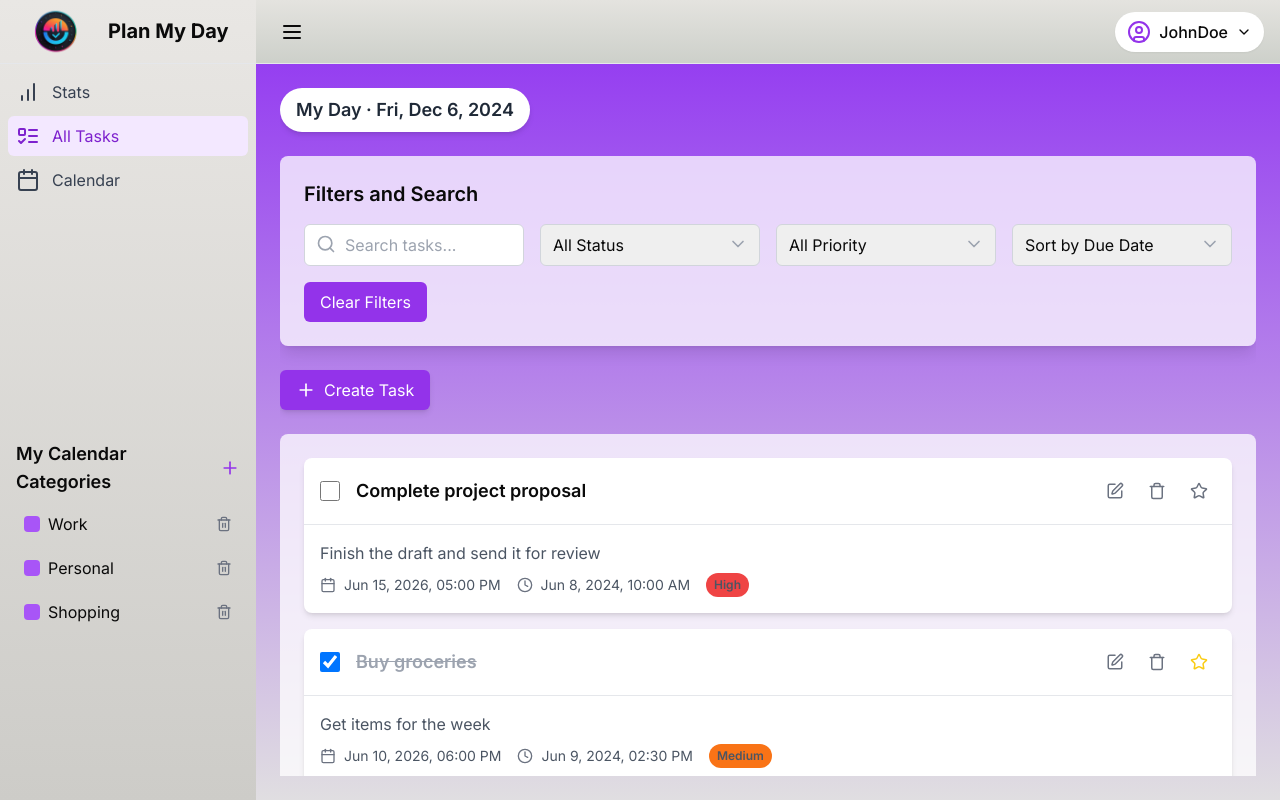
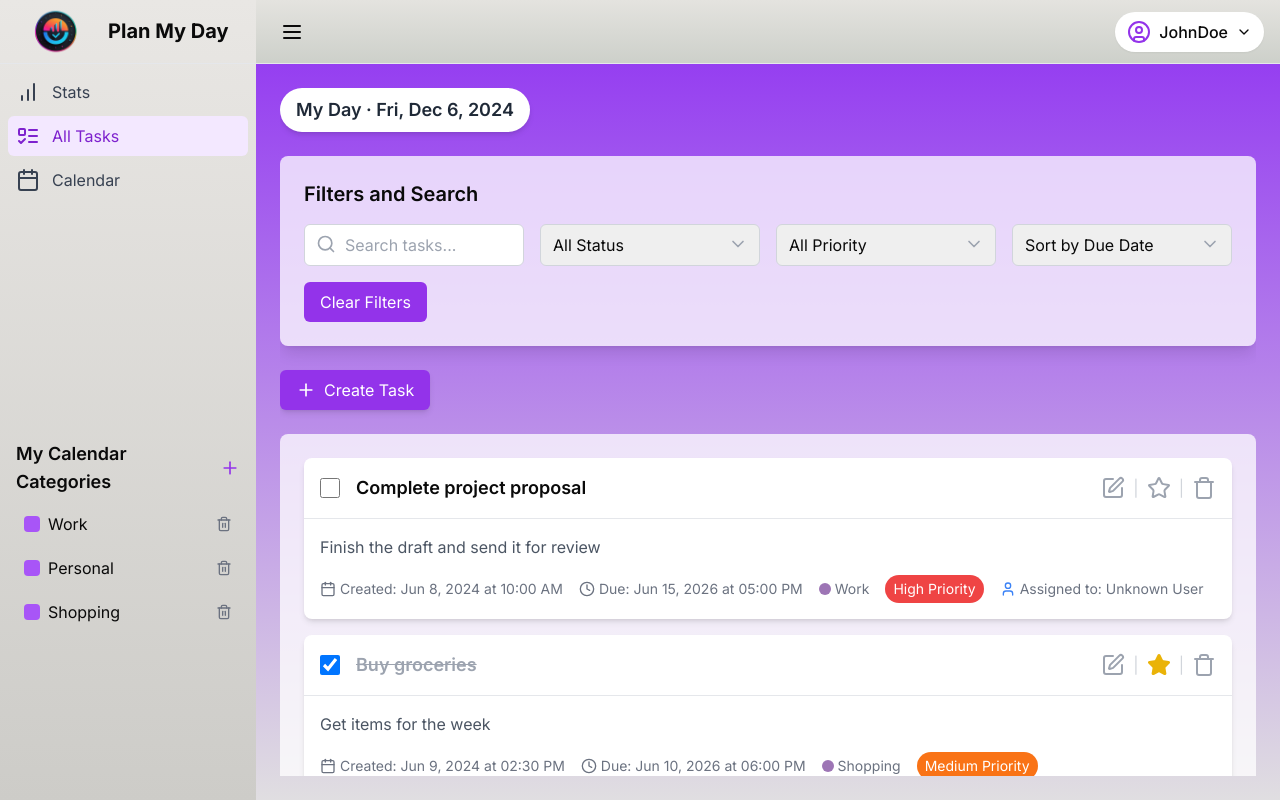
Before and after one commit to Vlados-XiMiK/Plan-My-Day-UI, a Next.js app: page /dashboard/tasks in a window 1280 px wide. Built offline with nearby package versions, Linux system fonts and the light colour scheme.

Commit message:
fix bugs and update ui/tasks

```diff
--- a/package.json
+++ b/package.json
@@ -13,6 +13,7 @@
     "autoprefixer": "^10.4.20",
     "class-variance-authority": "^0.7.1",
     "clsx": "^2.1.1",
+    "date-fns": "^4.1.0",
     "framer-motion": "^11.13.1",
     "lucide-react": "^0.468.0",
     "next": "^15.0.4",
--- a/src/app/dashboard/tasks/page.tsx
+++ b/src/app/dashboard/tasks/page.tsx
@@ -1,10 +1,14 @@
 'use client'
 
 import { useState, useEffect } from 'react'
-import { Search, Filter, ChevronDown, Edit, Star, Trash, Plus, Calendar, Clock } from 'lucide-react'
+import { Search, ChevronDown, Edit, Star, Trash, Plus, Calendar, Clock, User, Users } from 'lucide-react'
+import { format } from 'date-fns' // Import date-fns for consistent formatting
 import TaskCreationPopup from '../../../components/main/pop-up/TaskCreationPopup'
 import TaskEditPopup from '../../../components/main/pop-up/TaskEditPopup'
 import { useNotification } from '@/contexts/notification-context'
+
+// Precompute current date outside the component
+const currentDate = format(new Date(), 'EEE, MMM d, yyyy') // e.g., "Fri, Feb 21, 2025"
 
 interface Task {
   id: number;
@@ -16,6 +20,18 @@ interface Task {
   priority: 'high' | 'medium' | 'low';
   completed: boolean;
   starred: boolean;
+  assignedTo: string | null; // ID пользователя или группы
+  groupId: string | null;    // ID группы
+}
+
+interface User {
+  id: string;
+  name: string;
+}
+
+interface Group {
+  id: string;
+  name: string;
 }
 
 export default function MainContent() {
@@ -30,6 +46,8 @@ export default function MainContent() {
       priority: 'high',
       completed: false,
       starred: false,
+      assignedTo: 'user123', // Пример назначенного пользователя
+      groupId: null,
     },
     {
       id: 2,
@@ -41,6 +59,8 @@ export default function MainContent() {
       priority: 'medium',
       completed: true,
       starred: true,
+      assignedTo: null,
+      groupId: 'group456', // Пример назначенной группы
     },
     {
       id: 3,
@@ -52,60 +72,74 @@ export default function MainContent() {
       priority: 'low',
       completed: false,
       starred: false,
+      assignedTo: null,
+      groupId: null,
     },
   ])
 
   const [isCreationPopupOpen, setCreationPopupOpen] = useState(false)
   const [isEditPopupOpen, setEditPopupOpen] = useState(false)
   const [taskToEdit, setTaskToEdit] = useState<Task | null>(null)
-  const [currentDate, setCurrentDate] = useState<string>('')
-  const { addNotification } = useNotification();
+  const [users, setUsers] = useState<User[]>([]) // Список пользователей
+  const [groups, setGroups] = useState<Group[]>([]) // Список групп
+  const { addNotification } = useNotification()
 
-  useEffect(() => {
-    setCurrentDate(new Date().toLocaleDateString('en-US', { weekday: 'short', month: 'short', day: 'numeric', year: 'numeric' }))
-  }, [])
 
   const toggleTaskCompletion = (id: number) => {
     setTasks(tasks.map(task =>
       task.id === id ? { ...task, completed: !task.completed } : task
     ))
-    const task = tasks.find(task => task.id === id);
+    const task = tasks.find(task => task.id === id)
     if (task) {
       addNotification(
         'info',
         task.completed ? 'Task marked as incomplete.' : 'Task completed!'
-      );
+      )
     }
   }
 
   const toggleTaskStarred = (id: number) => {
     setTasks(tasks.map(task =>
       task.id === id ? { ...task, starred: !task.starred } : task
-    ));
-    const task = tasks.find(task => task.id === id);
+    ))
+    const task = tasks.find(task => task.id === id)
     if (task) {
       addNotification(
         'success',
         task.starred ? 'Task removed from favorites.' : 'Task added to favorites!'
-      );
+      )
     }
-  };
+  }
 
   const handleCreateTask = (task: Partial<Task>) => {
+    const now = new Date().toISOString() // Capture once to ensure consistency
     setTasks(prev => [
       ...prev,
       {
         id: prev.length + 1,
         title: task.title || 'New Task',
         description: task.description || '',
-        createdAt: new Date().toISOString(),
-        dueDate: task.dueDate || new Date().toISOString(),
+        createdAt: now,
+        dueDate: task.dueDate || now,
         category: task.category || 'Uncategorized',
         priority: task.priority || 'low',
         completed: false,
         starred: false,
+        assignedTo: task.assignedTo || null,
+        groupId: task.groupId || null,
       },
     ])
+    // Отправка задачи на бэкенд
+    fetch('/api/tasks', {
+      method: 'POST',
+      headers: { 'Content-Type': 'application/json' },
+      body: JSON.stringify({
+        ...task,
+        createdAt: now,
+        completed: false,
+        starred: false,
+      }),
+    }).catch(error => addNotification('error', 'Failed to create task'));
   }
 
   const handleEditTask = (updatedTask: Task) => {
@@ -113,7 +147,14 @@ export default function MainContent() {
       prev.map(task => (task.id === updatedTask.id ? updatedTask : task))
     )
     setEditPopupOpen(false)
-    addNotification('info', 'Task updated successfully!');
+    addNotification('info', 'Task updated successfully!')
+
+    // Обновление задачи на бэкенде
+    fetch(`/api/tasks/${updatedTask.id}`, {
+      method: 'PUT',
+      headers: { 'Content-Type': 'application/json' },
+      body: JSON.stringify(updatedTask),
+    }).catch(error => addNotification('error', 'Failed to update task'));
   }
 
   const openEditPopup = (task: Task) => {
@@ -122,33 +163,39 @@ export default function MainContent() {
   }
 
   const handleDeleteTask = (id: number) => {
-    setTasks(tasks.filter(task => task.id !== id));
-    addNotification('success', 'Task deleted successfully!');
-  };
+    setTasks(tasks.filter(task => task.id !== id))
+    addNotification('success', 'Task deleted successfully!')
+
+    // Удаление задачи на бэкенде
+    fetch(`/api/tasks/${id}`, {
+      method: 'DELETE',
+    }).catch(error => addNotification('error', 'Failed to delete task'));
+  }
 
   const getPriorityColor = (priority: string) => {
     switch (priority) {
-      case 'high':
-        return 'bg-red-500'
-      case 'medium':
-        return 'bg-orange-500'
-      case 'low':
-        return 'bg-green-500'
-      default:
-        return 'bg-gray-500'
+      case 'high': return 'bg-red-500'
+      case 'medium': return 'bg-orange-500'
+      case 'low': return 'bg-green-500'
+      default: return 'bg-gray-500'
     }
   }
 
   const formatDate = (dateString: string) => {
     const date = new Date(dateString)
-    return date.toLocaleString('en-US', {
-      year: 'numeric',
-      month: 'short',
-      day: 'numeric',
-      hour: '2-digit',
-      minute: '2-digit',
-    })
+    return `${format(date, 'MMM d, yyyy')} at ${format(date, 'hh:mm a')}` // e.g., "Jun 8, 2024 at 10:00 AM"
   }
+
+  const getAssignedDisplay = (task: Task) => {
+    if (task.assignedTo) {
+      const user = users.find(u => u.id === task.assignedTo);
+      return user ? `Assigned to: ${user.name} ` : 'Assigned to: Unknown User ';
+    } else if (task.groupId) {
+      const group = groups.find(g => g.id === task.groupId);
+      return group ? `Assigned to group: ${group.name} ` : 'Assigned to: Unknown Group ';
+    }
+    return 'Not assigned';
+  };
 
   return (
     <div className="flex flex-col h-full overflow-hidden animate-fadeIn">
@@ -157,13 +204,18 @@ export default function MainContent() {
         onClose={() => setCreationPopupOpen(false)}
         onSave={handleCreateTask}
         categories={['Work', 'Shopping', 'Personal']}
+        users={users}
+        groups={groups}
       />
       {taskToEdit && (
         <TaskEditPopup
           isOpen={isEditPopupOpen}
           onClose={() => setEditPopupOpen(false)}
           onSave={handleEditTask}
+          task={taskToEdit}
           categories={['Work', 'Shopping', 'Personal']}
+          users={users}
+          groups={groups}
         />
       )}
 
@@ -176,13 +228,16 @@ export default function MainContent() {
       </div>
 
       <div className="flex-1 overflow-y-auto space-y-6">
-        {/* Filters and Search */}
         <div className="rounded-lg bg-white bg-opacity-75 p-6 shadow-lg">
           <h3 className="mb-4 text-xl font-semibold">Filters and Search</h3>
           <div className="mb-4 flex flex-wrap gap-4">
             <div className="flex-1 min-w-[200px]">
               <div className="relative">
-                <input type="text" className="w-full rounded-md border border-gray-300 py-2 pl-10 pr-3 focus:border-transparent focus:ring-2 focus:ring-purple-500 transition-all duration-200" placeholder="Search tasks..." />
+                <input
+                  type="text"
+                  className="w-full rounded-md border border-gray-300 py-2 pl-10 pr-3 focus:border-transparent focus:ring-2 focus:ring-purple-500 transition-all duration-200"
+                  placeholder="Search tasks..."
+                />
                 <Search className="absolute left-3 top-2.5 text-gray-400" size={20} />
               </div>
             </div>
@@ -247,39 +302,70 @@ export default function MainContent() {
                     />
                     <h4 className={`text-lg font-semibold ${task.completed ? 'line-through text-gray-400' : ''} transition-all duration-200`}>{task.title}</h4>
                   </div>
-                  <div className="flex space-x-2">
-                    <button onClick={() => openEditPopup(task)} className="rounded-md p-2 text-gray-500 hover:bg-gray-100">
-                      <Edit size={18} />
+                  <div className="task-actions flex space-x-2">
+                    <button
+                      onClick={() => openEditPopup(task)}
+                      className="task-action-btn text-gray-400 hover:text-purple-600 transition-colors duration-200"
+                      title="Edit task"
+                    >
+                      <Edit size={24} />
                     </button>
-                    <button onClick={() => handleDeleteTask(task.id)} className="rounded-md p-2 text-gray-500 hover:bg-gray-100">
-                      <Trash size={18} />
+                    <span className="action-separator text-gray-300">|</span>
+                    <button
+                      onClick={() => toggleTaskStarred(task.id)}
+                      className={`task-action-btn ${task.starred ? 'text-yellow-500 starred' : 'text-gray-400'} hover:text-yellow-500 transition-colors duration-200`}
+                      title={task.starred ? 'Remove from favorites' : 'Add to favorites'}
+                    >
+                      <Star size={24} fill={task.starred ? 'currentColor' : 'none'} />
                     </button>
-                    <button onClick={() => toggleTaskStarred(task.id)} className="rounded-md p-2 text-gray-500 hover:bg-gray-100">
-                      <Star size={18} className={`${task.starred ? 'text-yellow-400' : 'text-gray-500'}`} />
+                    <span className="action-separator text-gray-300">|</span>
+                    <button
+                      onClick={() => handleDeleteTask(task.id)}
+                      className="task-action-btn text-gray-400 hover:text-red-500 transition-colors duration-200"
+                      title="Delete task"
+                    >
+                      <Trash size={24} />
                     </button>
                   </div>
                 </div>
-                <div className="p-4 text-gray-600">
-                  <p>{task.description}</p>
-                  <div className="mt-2 flex items-center space-x-4 text-sm">
+                <div className="p-4">
+                  <p className="mb-4 text-gray-600">{task.description}</p>
+                  <div className="flex flex-wrap gap-4 text-sm text-gray-500">
                     <div className="flex items-center">
-                      <Calendar size={16} className="mr-2 text-gray-500" />
-                      <span>{formatDate(task.dueDate)}</span>
+                      <Calendar size={16} className="mr-1" />
+                      <span>Created: {formatDate(task.createdAt)}</span>
                     </div>
                     <div className="flex items-center">
-                      <Clock size={16} className="mr-2 text-gray-500" />
-                      <span>{formatDate(task.createdAt)}</span>
+                      <Clock size={16} className="mr-1" />
+                      <span>Due: {formatDate(task.dueDate)}</span>
                     </div>
-                    <div
-                      className={`flex items-center px-2 py-1 text-xs font-semibold rounded-full ${getPriorityColor(task.priority)}`}
-                    >
-                      {task.priority.charAt(0).toUpperCase() + task.priority.slice(1)}
+                    <div className="flex items-center">
+                      <div className="mr-1 h-3 w-3 rounded-full bg-[#9d75b5]" />
+                      <span>{task.category}</span>
                     </div>
+                    <div className={`flex items-center rounded-full px-2 py-1 text-white ${getPriorityColor(task.priority)} transition-all duration-200`}>
+                      {task.priority.charAt(0).toUpperCase() + task.priority.slice(1)} Priority
+                    </div>
+                    {task.assignedTo || task.groupId ? (
+                      <div className="flex items-center">
+                        {task.assignedTo ? (
+                          <User size={16} className="mr-1 text-blue-500" />
+                        ) : (
+                          <Users size={16} className="mr-1 text-green-500" />
+                        )}
+                        <span>{getAssignedDisplay(task)}</span>
+                      </div>
+                    ) : null}
                   </div>
                 </div>
               </li>
             ))}
           </ul>
+          <div className="mt-4 flex justify-center">
+            <button className="rounded-md bg-purple-600 px-6 py-2 text-white shadow-md transition-transform transform hover:scale-105 active:scale-95 hover:bg-purple-700 focus:outline-none focus:ring-2 focus:ring-purple-400 focus:ring-offset-2">
+              Load More
+            </button>
+          </div>
         </div>
       </div>
     </div>
```
Also changed, not shown: 1 other file (tests, documents, lock files or other folders).
